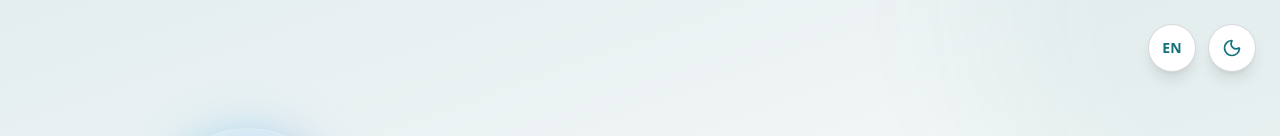
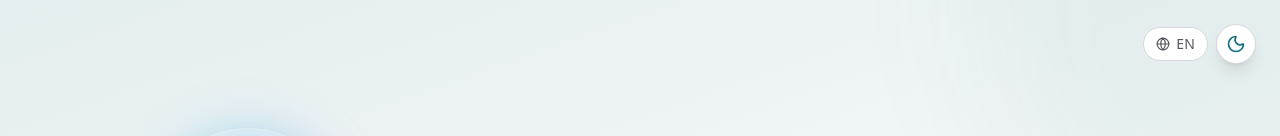
Before and after one commit to santifer-dev/cv-santiago, a React (Vite) app: page / in a window 1280 px wide. Shown: the top 136 px of the page. Built offline with nearby package versions, Linux system fonts and the light colour scheme; a web font is replaced by a local one.

Commit message:
fix: make nav controls visually identical across all pages

```diff
--- a/src/GlobalNav.tsx
+++ b/src/GlobalNav.tsx
@@ -5,13 +5,15 @@ import { Sun, Moon, Globe, ArrowLeft } from 'lucide-react'
 /**
  * GlobalNav — unified navigation across all pages.
  *
- * - Home (/, /en): floating circular buttons (fixed, no layout impact)
- * - Inner pages: sticky bar with back link + lang/theme toggles
+ * - Home (/, /en): floating controls top-right (fixed, no layout impact)
+ * - Inner pages: sticky semi-transparent bar with ← santifer.io + same controls
  *
- * Theme state lives here. No Motion dependency (keeps bundle light).
+ * Controls (lang pill + theme button) are visually identical everywhere.
  */
 
 const ALT_PATH: Record<string, string> = {
+  '/': '/en',
+  '/en': '/',
   '/n8n-para-pms': '/n8n-for-pms',
   '/n8n-for-pms': '/n8n-para-pms',
 }
@@ -24,14 +26,12 @@ function useLang() {
 }
 
 function useTheme() {
-  // Default dark to match SSR prerender
   const [isDark, setIsDark] = useState(true)
 
   useEffect(() => {
     setIsDark(document.documentElement.classList.contains('dark'))
   }, [])
 
-  // System preference listener (only if user hasn't manually toggled)
   useEffect(() => {
     if (localStorage.getItem('theme')) return
     const mq = window.matchMedia('(prefers-color-scheme: dark)')
@@ -55,46 +55,53 @@ function useTheme() {
   return { isDark, toggleTheme }
 }
 
-function ThemeButton({ isDark, onClick, size = 'lg' }: { isDark: boolean; onClick: () => void; size?: 'lg' | 'sm' }) {
-  const cls = size === 'lg'
-    ? 'w-12 h-12 rounded-full bg-card border border-border flex items-center justify-center shadow-lg hover:border-primary/50 hover:shadow-primary/20 hover:shadow-xl transition-colors'
-    : 'w-10 h-10 rounded-full bg-card border border-border flex items-center justify-center shadow-lg hover:border-primary/50 hover:shadow-primary/20 hover:shadow-xl transition-colors'
+/** Shared controls: Globe lang pill + theme circle — identical on every page */
+function NavControls({ altPath, altLabel, isDark, toggleTheme }: {
+  altPath: string
+  altLabel: string
+  isDark: boolean
+  toggleTheme: () => void
+}) {
   return (
-    <button onClick={onClick} className={cls} aria-label="Toggle theme">
-      {isDark ? <Sun className="w-5 h-5 text-primary" /> : <Moon className="w-5 h-5 text-primary" />}
-    </button>
+    <div className="flex items-center gap-2">
+      <Link
+        to={altPath}
+        className="inline-flex items-center gap-1.5 px-3 py-1.5 rounded-full bg-card border border-border text-sm font-medium text-muted-foreground hover:text-foreground hover:border-primary/50 transition-colors"
+      >
+        <Globe className="w-3.5 h-3.5" />
+        {altLabel}
+      </Link>
+      <button
+        onClick={toggleTheme}
+        className="w-10 h-10 rounded-full bg-card border border-border flex items-center justify-center shadow-lg hover:border-primary/50 hover:shadow-primary/20 hover:shadow-xl transition-colors"
+        aria-label="Toggle theme"
+      >
+        {isDark ? <Sun className="w-5 h-5 text-primary" /> : <Moon className="w-5 h-5 text-primary" />}
+      </button>
+    </div>
   )
 }
 
-/** Home pages: floating buttons top-right, no layout impact */
-function HomeNav({ lang, isDark, toggleTheme }: { lang: 'es' | 'en'; isDark: boolean; toggleTheme: () => void }) {
-  const navigate = useNavigate()
+/** Home pages: floating controls top-right, no layout impact */
+function HomeNav({ lang, isDark, toggleTheme, pathname }: { lang: 'es' | 'en'; isDark: boolean; toggleTheme: () => void; pathname: string }) {
   const [hydrated, setHydrated] = useState(false)
   useEffect(() => setHydrated(true), [])
 
   if (!hydrated) return null
 
-  const toggleLang = () => navigate(lang === 'es' ? '/en' : '/')
+  const altPath = ALT_PATH[pathname] || (lang === 'es' ? '/en' : '/')
+  const altLabel = lang === 'es' ? 'EN' : 'ES'
 
   return (
-    <div className="fixed top-6 right-6 z-50 flex gap-3">
-      <button
-        onClick={toggleLang}
-        className="w-12 h-12 rounded-full bg-card border border-border flex items-center justify-center shadow-lg hover:border-primary/50 hover:shadow-primary/20 hover:shadow-xl transition-colors"
-        title={lang === 'es' ? 'Switch to English' : 'Cambiar a Español'}
-      >
-        <span className="text-sm font-bold text-primary">
-          {lang === 'es' ? 'EN' : 'ES'}
-        </span>
-      </button>
-      <ThemeButton isDark={isDark} onClick={toggleTheme} size="lg" />
+    <div className="fixed top-6 right-6 z-50">
+      <NavControls altPath={altPath} altLabel={altLabel} isDark={isDark} toggleTheme={toggleTheme} />
     </div>
   )
 }
 
-/** Inner pages: sticky bar with back link */
+/** Inner pages: sticky bar with back link + same controls */
 function InnerNav({ lang, isDark, toggleTheme, pathname }: { lang: 'es' | 'en'; isDark: boolean; toggleTheme: () => void; pathname: string }) {
-  const altPath = ALT_PATH[pathname]
+  const altPath = ALT_PATH[pathname] || (lang === 'es' ? '/en' : '/')
   const altLabel = lang === 'es' ? 'EN' : 'ES'
 
   return (
@@ -104,18 +111,7 @@ function InnerNav({ lang, isDark, toggleTheme, pathname }: { lang: 'es' | 'en';
           <ArrowLeft className="w-4 h-4" />
           santifer.io
         </Link>
-        <div className="flex items-center gap-2">
-          {altPath && (
-            <Link
-              to={altPath}
-              className="inline-flex items-center gap-1.5 px-3 py-1.5 rounded-full bg-card border border-border text-sm font-medium text-muted-foreground hover:text-foreground hover:border-primary/50 transition-colors"
-            >
-              <Globe className="w-3.5 h-3.5" />
-              {altLabel}
-            </Link>
-          )}
-          <ThemeButton isDark={isDark} onClick={toggleTheme} size="sm" />
-        </div>
+        <NavControls altPath={altPath} altLabel={altLabel} isDark={isDark} toggleTheme={toggleTheme} />
       </div>
     </nav>
   )
@@ -126,7 +122,7 @@ export default function GlobalNav() {
   const { isDark, toggleTheme } = useTheme()
 
   if (isHome) {
-    return <HomeNav lang={lang} isDark={isDark} toggleTheme={toggleTheme} />
+    return <HomeNav lang={lang} isDark={isDark} toggleTheme={toggleTheme} pathname={pathname} />
   }
 
   return <InnerNav lang={lang} isDark={isDark} toggleTheme={toggleTheme} pathname={pathname} />
```
